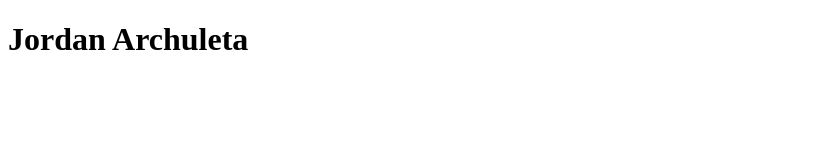
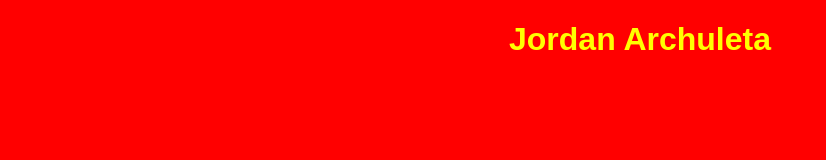
Before and after one commit to Jordanarch/Jordanarch.github.io, a plain HTML site: page index.html in a window 1280 px wide. Shown: the whole page, without its empty margins (0-826 px from the left). Drawn offline with Linux system fonts and the light colour scheme.

Commit message:
projectmanagment1

```diff
--- /dev/null
+++ b/Style.css
@@ -0,0 +1,8 @@
+body {
+    background: red;
+    font-family: Arial, Helvetica, sans-serif;
+    }
+    h1 {
+    color: yellow;
+    text-align: center;
+    }
--- a/index.html
+++ b/index.html
@@ -1,9 +1,10 @@
 <!DOCTYPE html>
 <html>
 <head>
-<title>CSCE 190: Jordan Archuleta</title>
+    <title>CSCE 190: Jordan Archuleta</title>
+    <link rel="stylesheet" href="Style.css">
 </head>
 <body>
-<h1>Jordan Archuleta</h1>
+    <h1>Jordan Archuleta</h1>
 </body>
 </html>
```
